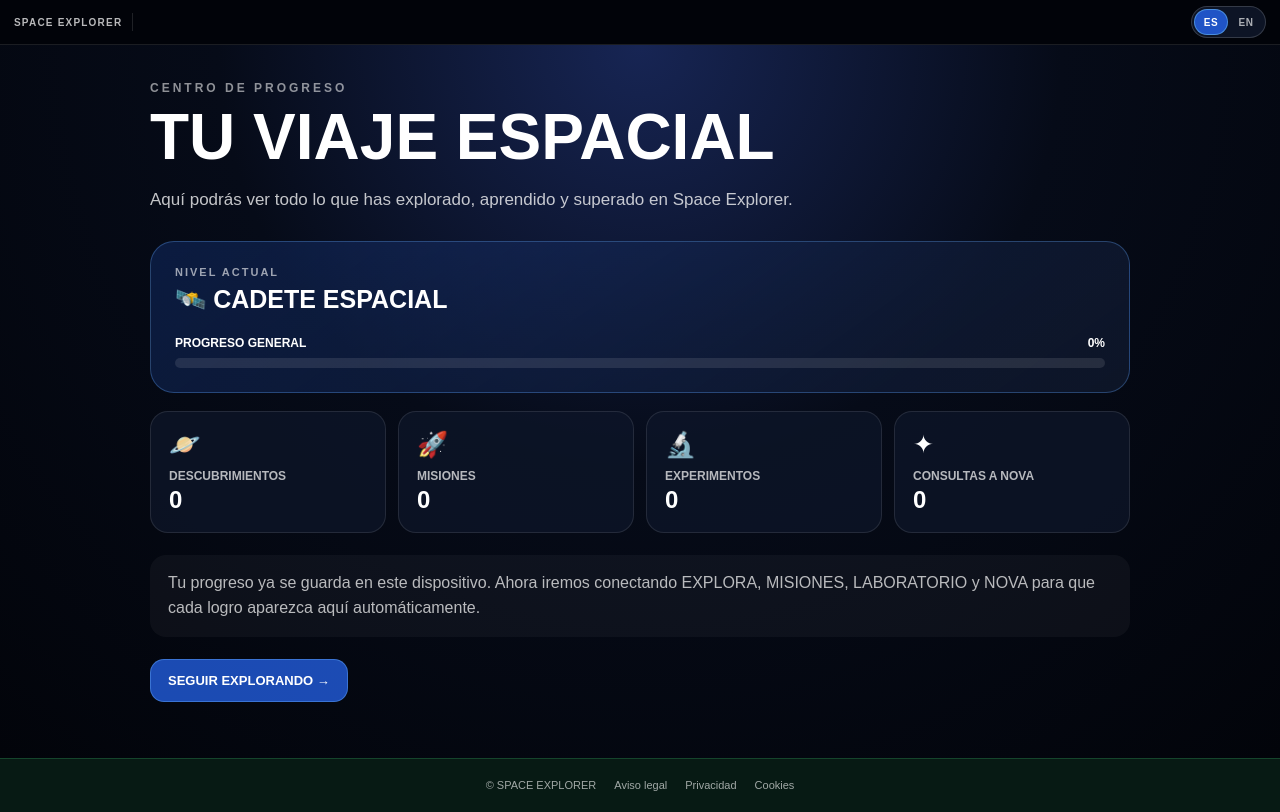
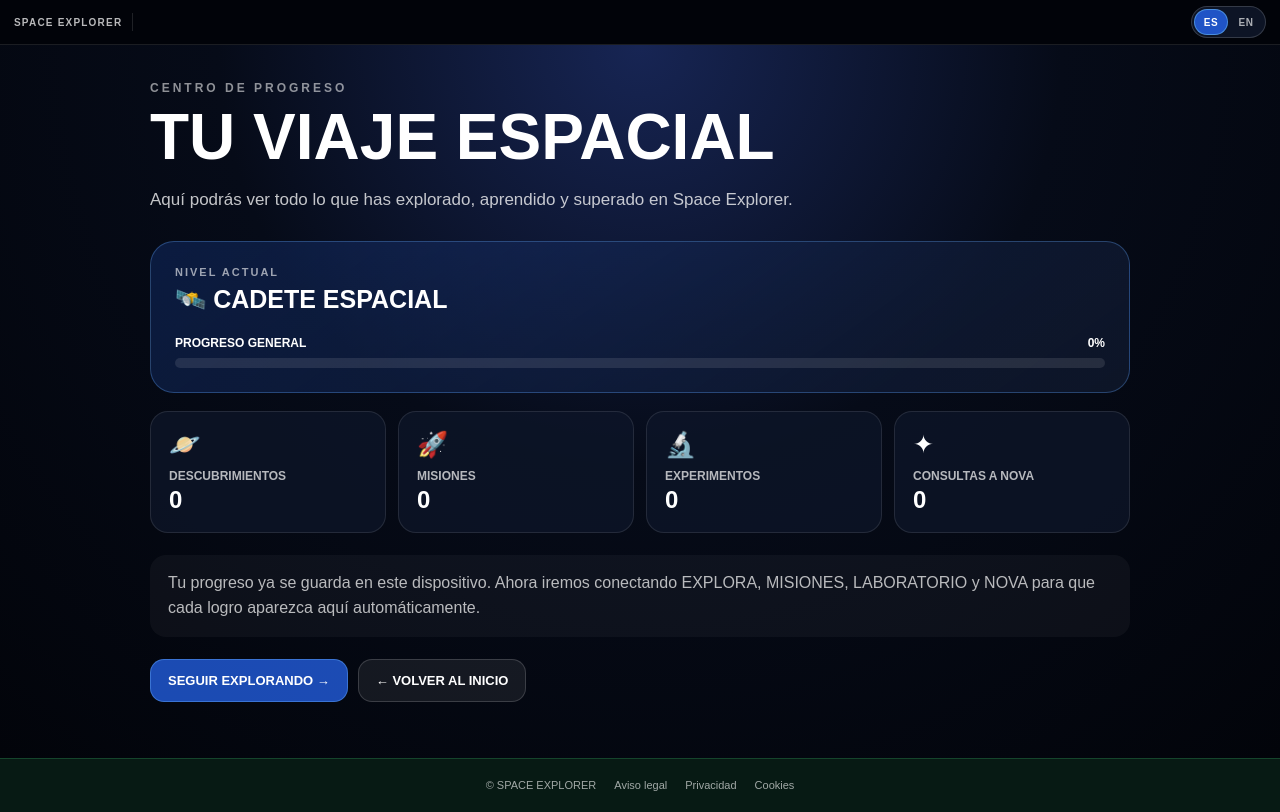
Before and after one commit to Nacho12PIA/space-explorer, a Next.js app: page /progreso in a window 1280 px wide. Built offline with nearby package versions, Linux system fonts and the light colour scheme.

Commit message:
Add home button to progress screen

```diff
--- a/app/progreso/page.js
+++ b/app/progreso/page.js
@@ -18,6 +18,7 @@ const copy = {
     nova: "CONSULTAS A NOVA",
     pending: "Tu progreso ya se guarda en este dispositivo. Ahora iremos conectando EXPLORA, MISIONES, LABORATORIO y NOVA para que cada logro aparezca aquí automáticamente.",
     explore: "SEGUIR EXPLORANDO →",
+    home: "← VOLVER AL INICIO",
   },
   en: {
     eyebrow: "PROGRESS CENTRE",
@@ -32,6 +33,7 @@ const copy = {
     nova: "NOVA QUESTIONS",
     pending: "Your progress is now saved on this device. Next we will connect EXPLORE, MISSIONS, LABORATORY and NOVA so every achievement appears here automatically.",
     explore: "KEEP EXPLORING →",
+    home: "← BACK TO HOME",
   },
 };
 
@@ -66,7 +68,10 @@ export default function ProgressPage() {
         </div>
 
         <p style={{ margin: "22px 0", padding: "16px 18px", borderRadius: 16, background: "rgba(255,255,255,.055)", lineHeight: 1.55, opacity: .72 }}>{t.pending}</p>
-        <Link href="/explora" style={{ display: "inline-block", color: "white", textDecoration: "none", fontWeight: 900, fontSize: 13, padding: "13px 17px", borderRadius: 14, background: "rgba(37,99,235,.75)", border: "1px solid rgba(96,165,250,.45)" }}>{t.explore}</Link>
+        <div style={{ display: "flex", flexWrap: "wrap", gap: 10 }}>
+          <Link href="/explora" style={{ display: "inline-block", color: "white", textDecoration: "none", fontWeight: 900, fontSize: 13, padding: "13px 17px", borderRadius: 14, background: "rgba(37,99,235,.75)", border: "1px solid rgba(96,165,250,.45)" }}>{t.explore}</Link>
+          <Link href="/" style={{ display: "inline-block", color: "white", textDecoration: "none", fontWeight: 900, fontSize: 13, padding: "13px 17px", borderRadius: 14, background: "rgba(255,255,255,.07)", border: "1px solid rgba(255,255,255,.16)" }}>{t.home}</Link>
+        </div>
       </div>
     </main>
   );
```
